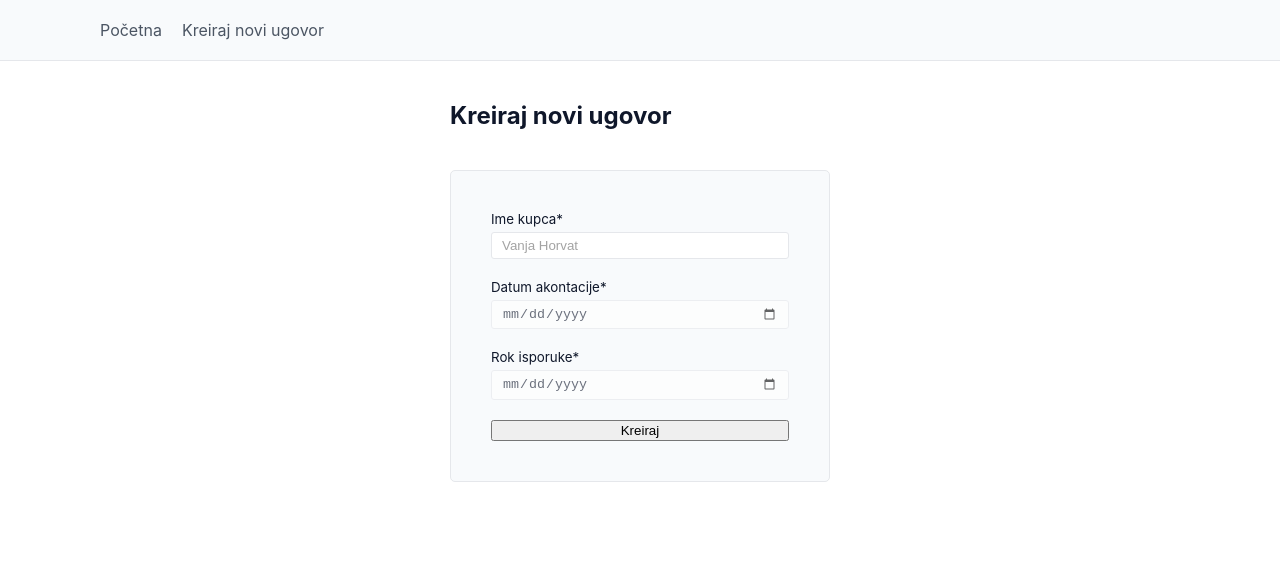
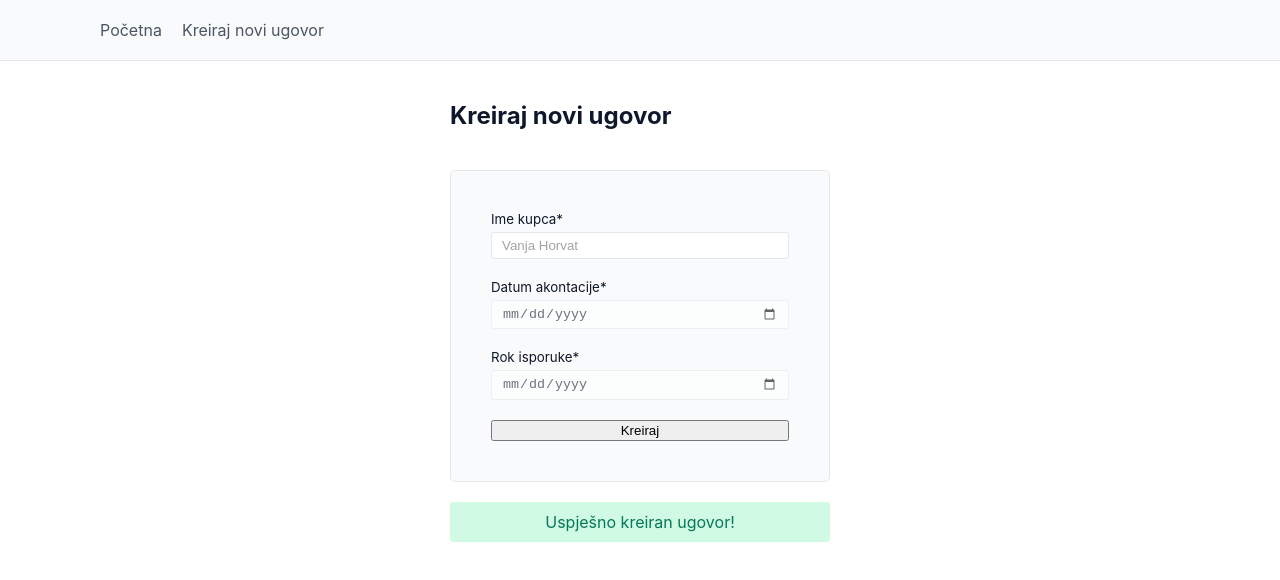
Before and after one commit to IBakija/contractapp, a React (Create React App) app: page /create-contract in a window 1280 px wide. Both pictures are taken after typing "Sample", "2020-01-15", "2020-01-15" into the empty fields and a click on the button "Kreiraj". Shown: the top 580 px of the page. Built offline with nearby package versions, Linux system fonts and the light colour scheme.

Commit message:
feat(new contract page): added warning alert

```diff
--- a/src/pages/NewContractPage/NewContractPage.module.scss
+++ b/src/pages/NewContractPage/NewContractPage.module.scss
@@ -33,3 +33,27 @@
     margin-bottom: 5px;
     font-size: smaller;
 }
+
+.infoAlert {
+    padding: 10px 20px;
+    background-color: colors.$background-green-light;
+    color: colors.$text-green-light;
+    text-align: center;
+    margin-top: 20px;
+    border-radius: 3px;
+    animation: fadeOut 1s ease-in-out 3s 1 normal forwards;
+
+    @media (prefers-color-scheme: dark) {
+        background-color: colors.$background-green-dark;
+        color: colors.$text-green-dark;
+    }
+}
+
+@keyframes fadeOut {
+    from {
+        opacity: 1;
+    }
+    to {
+        opacity: 0;
+    }
+}
--- a/src/pages/NewContractPage/NewContractPage.tsx
+++ b/src/pages/NewContractPage/NewContractPage.tsx
@@ -9,6 +9,8 @@ import Title from '../../components/Title/Title';
 import { contractData } from '../../shared/types/contractData';
 
 const NewContractPage: React.FC = () => {
+    const [submitted, setSubmitted] = useState(false);
+
     const contracts = JSON.parse(localStorage.getItem('contracts') || '');
 
     function handleOnSubmit(e: React.SyntheticEvent) {
@@ -52,6 +54,9 @@ const NewContractPage: React.FC = () => {
         localStorage.setItem('contracts', JSON.stringify(oldContracts));
 
         (e.target as HTMLFormElement).reset();
+        setSubmitted(true);
+
+        setTimeout(() => setSubmitted(false), 6000);
     }
 
     return (
@@ -105,6 +110,14 @@ const NewContractPage: React.FC = () => {
                     </div>
                     <button>Kreiraj</button>
                 </form>
+
+                {submitted ? (
+                    <div className={style.infoAlert}>
+                        Uspješno kreiran ugovor!
+                    </div>
+                ) : (
+                    <></>
+                )}
             </section>
         </Layout>
     );
```
